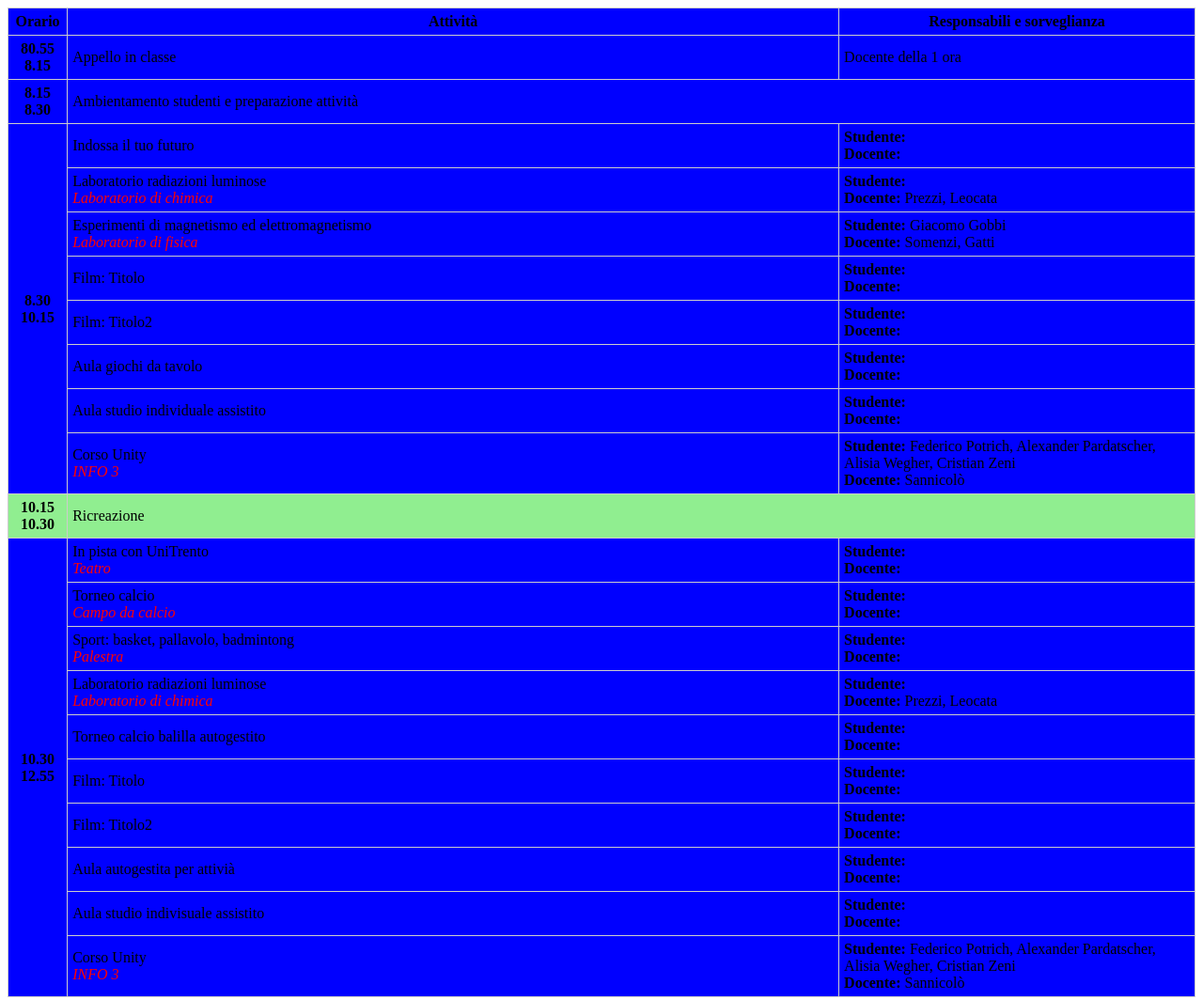
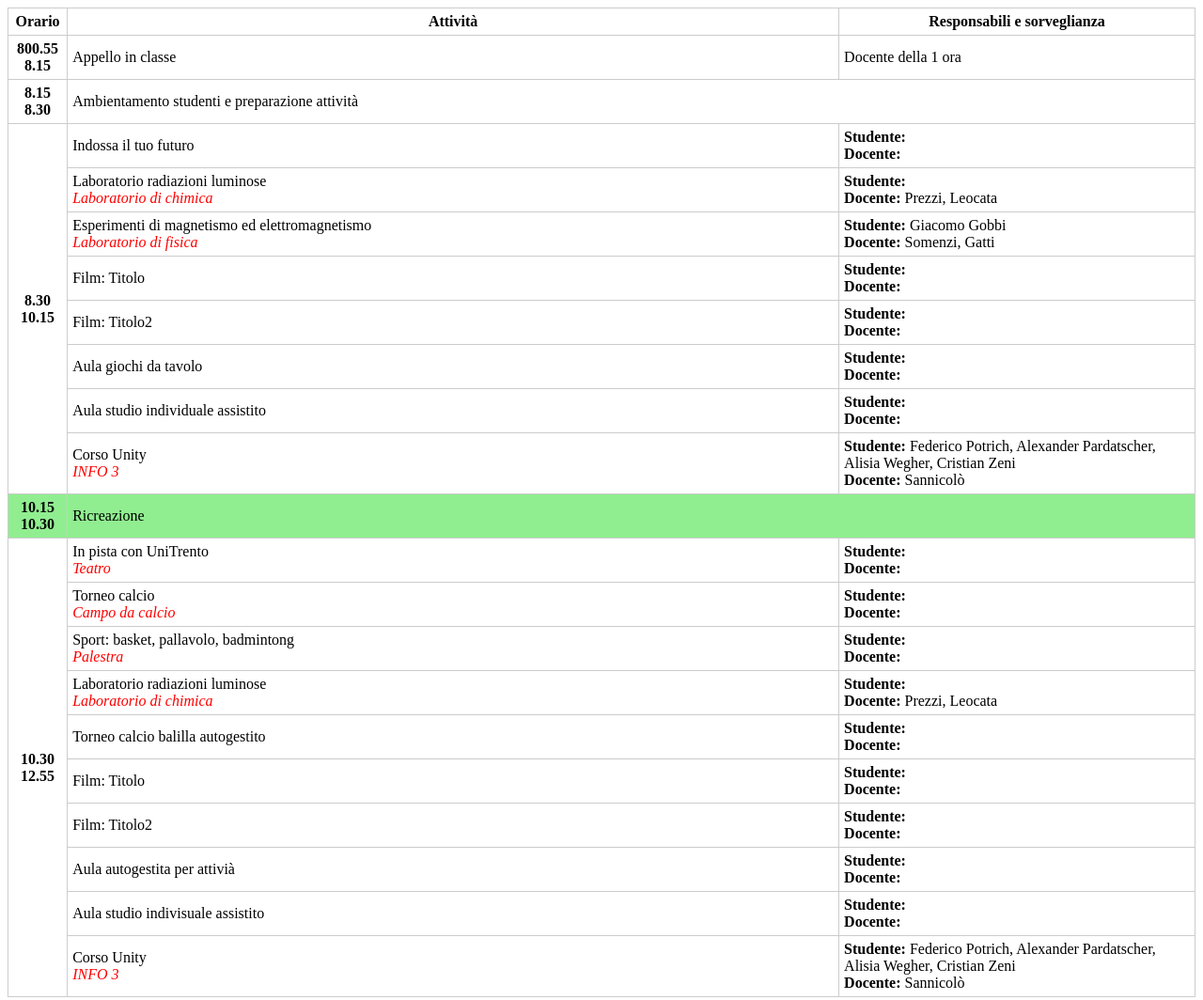
Before and after one commit to mattiatonel18/Prova1, a plain HTML site: page index.html in a window 1280 px wide. Shown: the whole page at 94% size. Drawn offline with Linux system fonts and the light colour scheme.

Commit message:
Update index.html
Riaggiorniamo

```diff
--- a/index.html
+++ b/index.html
@@ -1,7 +1,7 @@
 <style>
     table {
         width: 100%;
-        background-color: blue;
+        background-color: white;
         color: #000000;
         border-color: #CCCCCC;
         border-collapse: collapse;
@@ -25,7 +25,7 @@
 
     <tbody>
         <tr> <!-- Appello -->
-            <td class="orario">80.55</br>8.15</td>
+            <td class="orario">800.55</br>8.15</td>
             <td>Appello in classe</td>
             <td>Docente della 1 ora</td>
         </tr>
```
